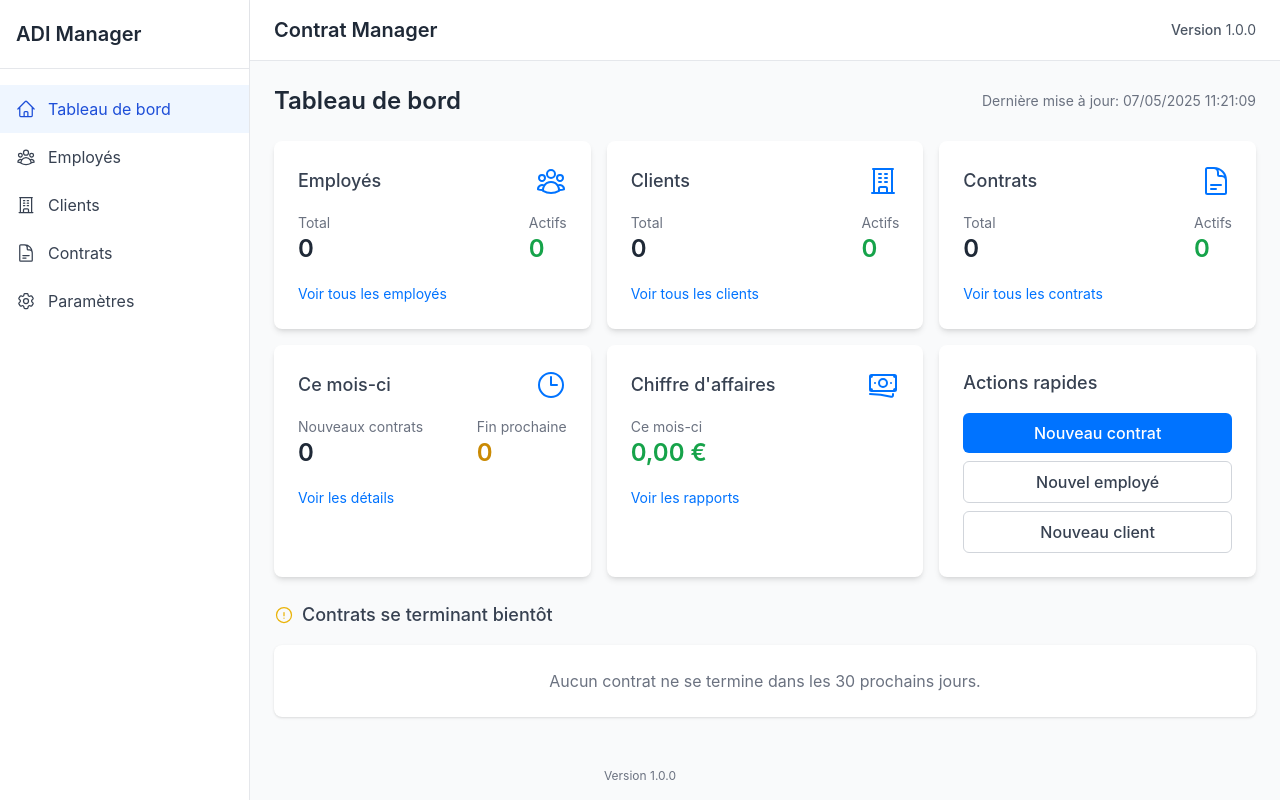
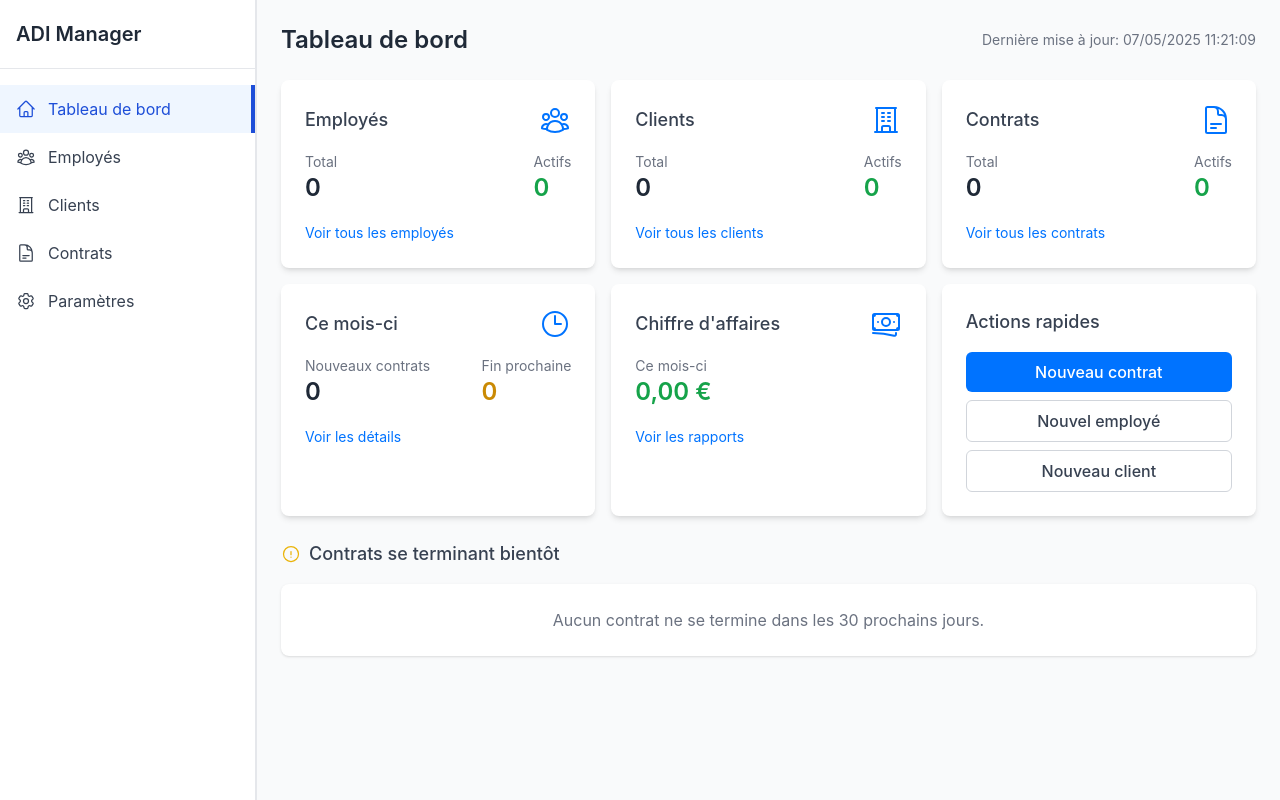
Before and after one commit to Nirilanto/electron-adi-30051994-kandra, a React (Create React App) app: page /clients/1 in a window 1280 px wide. Built offline with nearby package versions, Linux system fonts and the light colour scheme.

Commit message:
init Design

```diff
--- a/main.js
+++ b/main.js
@@ -28,7 +28,7 @@ function createWindow() {
   mainWindow = new BrowserWindow({
     width: 1200,
     height: 800,
-    icon: path.join(__dirname, "assets", "icon.ico"),
+    icon: path.join(__dirname, "assets", "favicon.ico"),
     webPreferences: {
       nodeIntegration: false,
       contextIsolation: true,
@@ -36,6 +36,8 @@ function createWindow() {
       preload: path.join(__dirname, "preload.js"),
     },
   });
+
+  mainWindow.setMenuBarVisibility(false);
 
   // Charger l'URL de l'app.
   mainWindow.loadURL(
--- a/src/components/Layout.jsx
+++ b/src/components/Layout.jsx
@@ -10,15 +10,14 @@ const Layout = ({ children }) => {
       </div>
 
       {/* Header */}
-      <header className="header bg-white border-b border-gray-200 px-6 py-4 flex items-center justify-between shadow-sm">
-        <h1 className="text-xl font-semibold text-gray-800">Contrat Manager</h1>
-
+      {/* <header className="header bg-white border-b border-gray-200 px-6 py-4 flex items-center justify-between shadow-sm">
+        <h1 className="text-xl font-semibold text-gray-800"></h1>
         <div className="flex items-center space-x-4">
           <div className="text-sm text-gray-600">
             <span className="font-medium">Version</span> 1.0.0
           </div>
         </div>
-      </header>
+      </header> */}
 
       {/* Main Content */}
       <main className="main-content bg-gray-50">
--- a/src/components/Sidebar.jsx
+++ b/src/components/Sidebar.jsx
@@ -114,9 +114,9 @@ const Sidebar = () => {
       </nav>
 
       {/* Version */}
-      <div className="absolute bottom-0 left-0 right-0 p-4 text-center text-xs text-gray-500">
+      {/* <div className="absolute bottom-0 left-0 right-0 p-4 text-center text-xs text-gray-500">
         Version 1.0.0
-      </div>
+      </div> */}
     </div>
   );
 };
--- a/src/styles/index.css
+++ b/src/styles/index.css
@@ -47,9 +47,8 @@ body {
 
 /* Pour la mise en page scrollable avec une sidebar fixe */
 .main-layout {
-  height: 100vh;
   display: grid;
-  grid-template-columns: 250px 1fr;
+  grid-template-columns: 257px 1fr;
   grid-template-rows: auto 1fr;
   grid-template-areas:
     "sidebar header"
```
